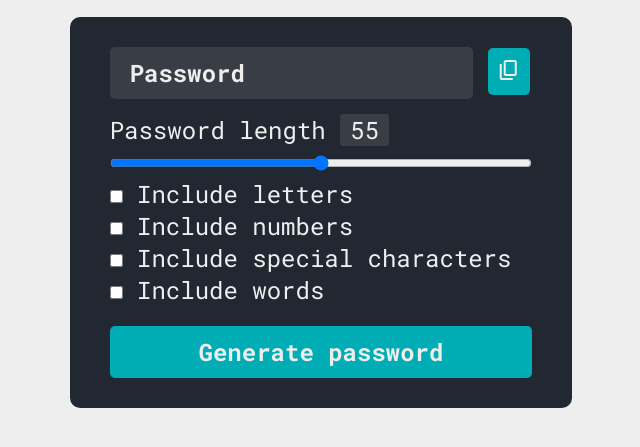
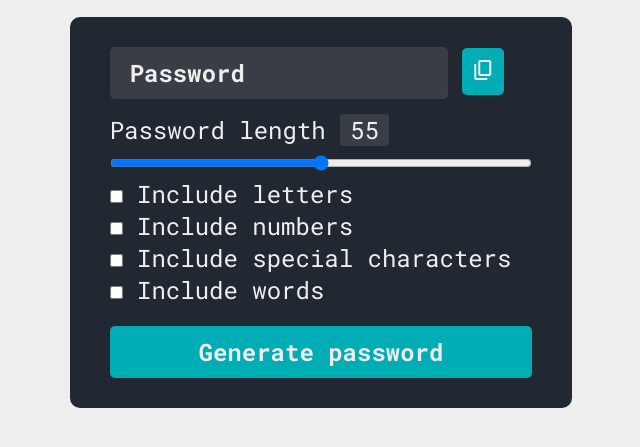
Before and after one commit to dublop/password-generator, a plain HTML site: page index.html in a window 1280 px wide. Shown: the part 219-666 px from the top of the page, without its empty margins (319-959 px from the left). Drawn offline with nearby package versions, Linux system fonts and the light colour scheme; no server answers.

Commit message:
Change styles

```diff
--- a/src/style.css
+++ b/src/style.css
@@ -57,7 +57,7 @@ main {
 }
 /*Input pass*/
 .pass {
-    width: 86%;
+    width: 80%;
     padding: 1rem 2rem;
     margin-bottom: 1.5rem;
     cursor: not-allowed;
```
